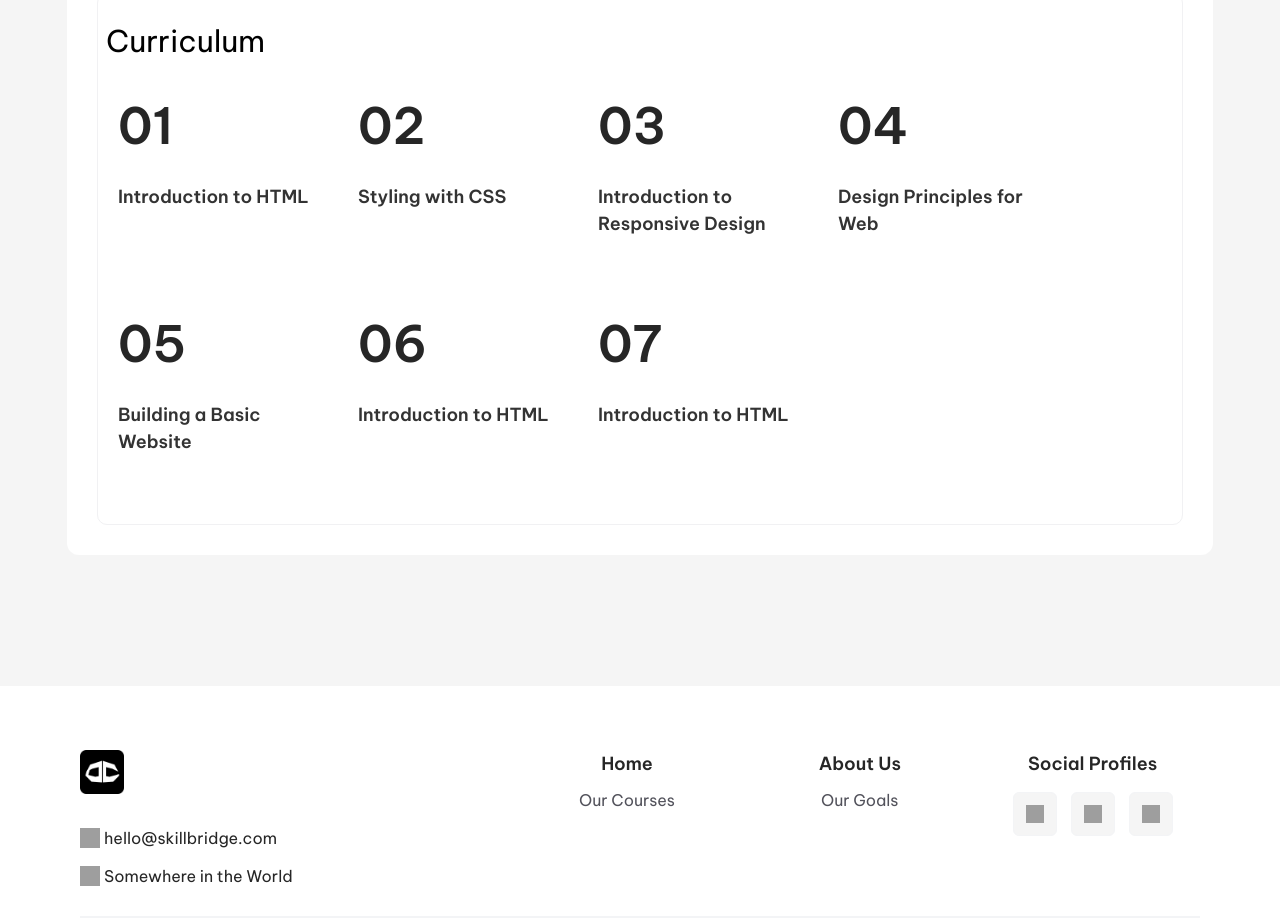
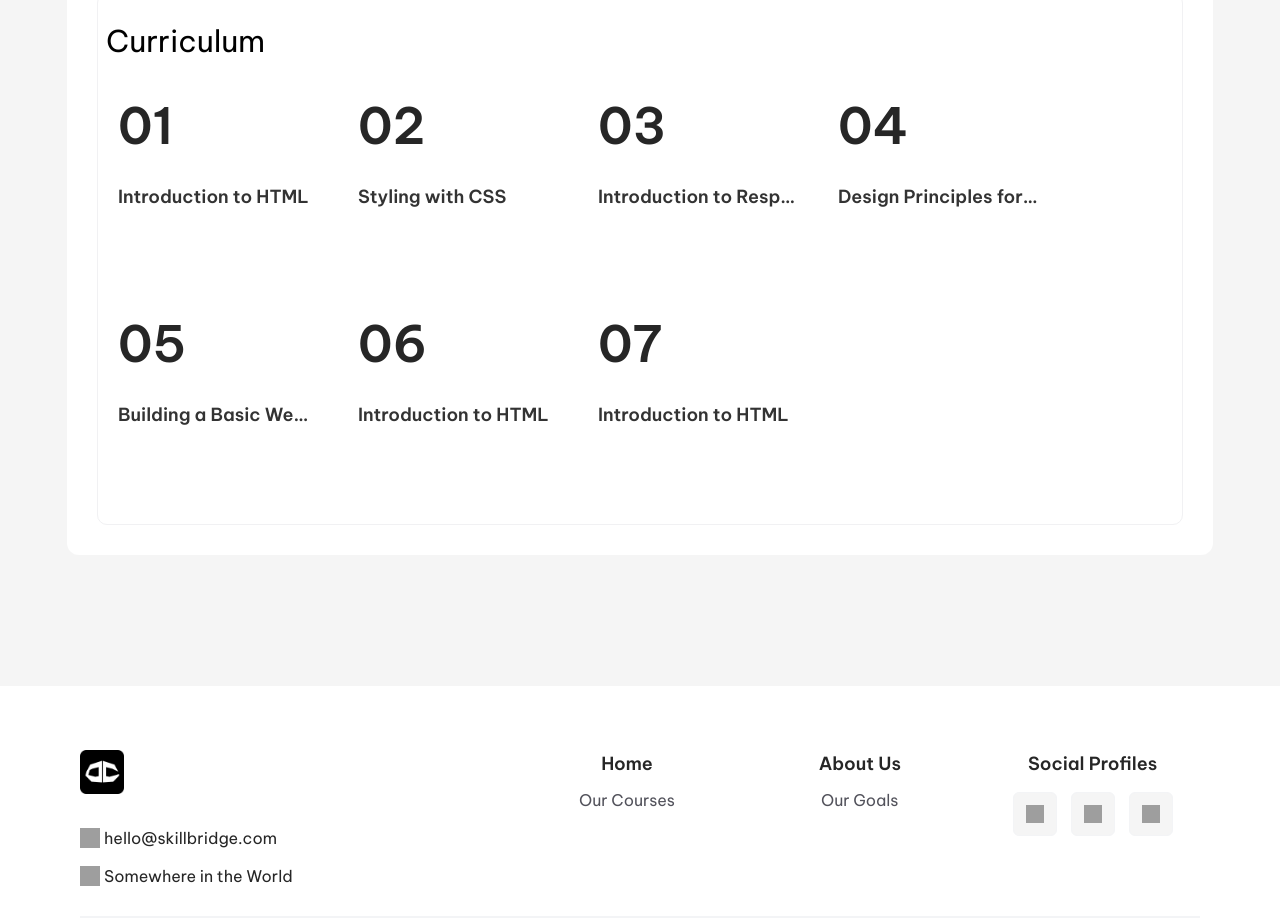
Before and after one commit to immThnh/DACS, a React (Create React App) app in the folder FE/dacs/: page /details in a window 1280 px wide. Shown: the part 1619-2543 px from the top of the page. Built offline with nearby package versions, Linux system fonts and the light colour scheme; grey boxes are pictures that could not be loaded.

Commit message:
fix display lesson title

```diff
--- a/FE/dacs/src/pages/CourseDetail/details.module.scss
+++ b/FE/dacs/src/pages/CourseDetail/details.module.scss
@@ -212,6 +212,10 @@
   color: var(--Grey-20, #333);
   margin-top: 20px;
   font: 700 18px/27px 'Be Vietnam Pro', sans-serif;
+  white-space: nowrap;
+    overflow: hidden;
+    text-overflow: ellipsis;
+    max-width: 200px;
 }
 .coursePrice {
   justify-content: center;
--- a/FE/dacs/src/pages/learningPage/Course.module.scss
+++ b/FE/dacs/src/pages/learningPage/Course.module.scss
@@ -302,7 +302,7 @@
     white-space: nowrap;
     overflow: hidden;
     text-overflow: ellipsis;
-    max-width: 400px;
+    max-width: 307px;
   }
 
   .lessonNumber {
--- a/FE/dacs/src/pages/learningPage/index.js
+++ b/FE/dacs/src/pages/learningPage/index.js
@@ -97,7 +97,7 @@ function UiUxCourse() {
             title: "Understanding UI/UX Design Principles",
             lesson: "Lesson 02",
             time: "45",
-            videoUrl: "video-url-2.mp4",
+            videoUrl: "https://www.youtube.com/watch?v=o_VDcEy029M",
           },
           {
             id: 2, // Unique identifier for the lesson
```
